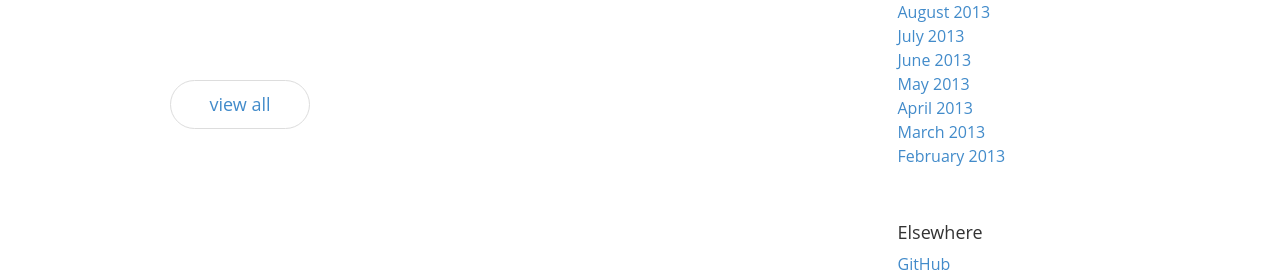
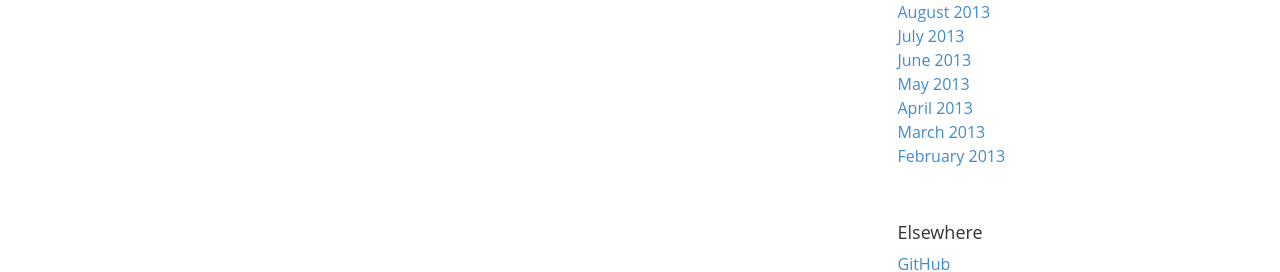
Before and after one commit to gsalvatori/salvatorigabriele.com, a Jekyll site: the page built from index.html, in a window 1280 px wide. Shown: the part 575-847 px from the top of the page. Built offline with Jekyll 4.4.1, drawn with Linux system fonts in a browser that asks for light colours; nearby versions of some CDN libraries; library files that are not in the unit come from our copies; Markdown is read by kramdown in place of the engine named in the settings.

Commit message:
Update default.html

```diff
--- a/_layouts/default.html
+++ b/_layouts/default.html
@@ -54,9 +54,6 @@
           <div class="blog-post">
 {{ content }}
           </div><!-- /.blog-post -->
-          <ul class="pager">
-            <li><a href="#">view all</a></li>
-          </ul>
 
         </div><!-- /.blog-main -->
 
```
